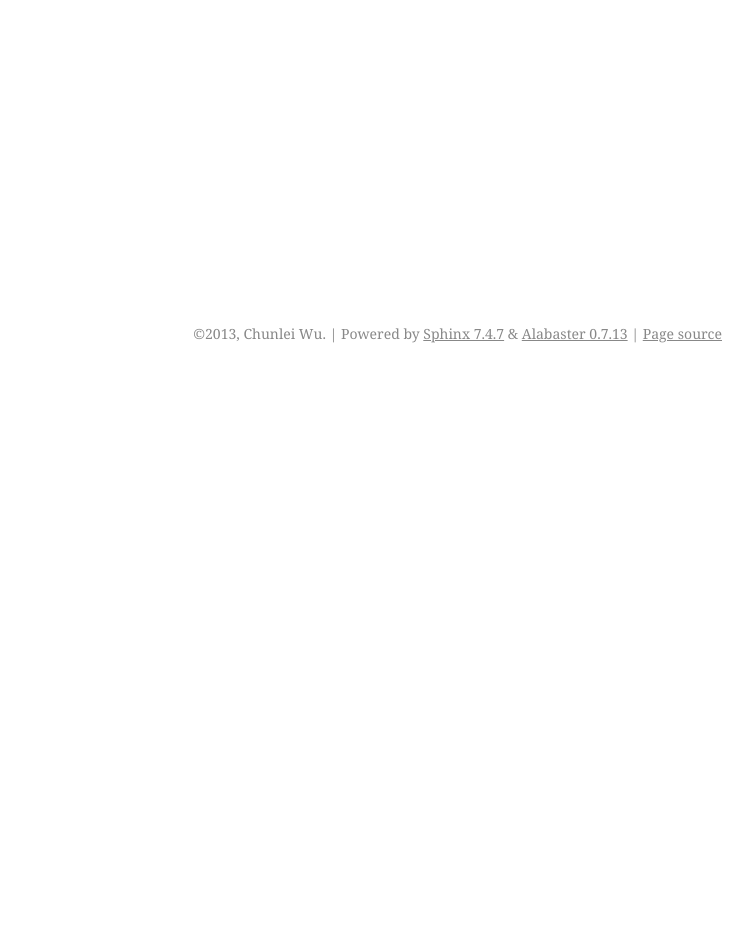
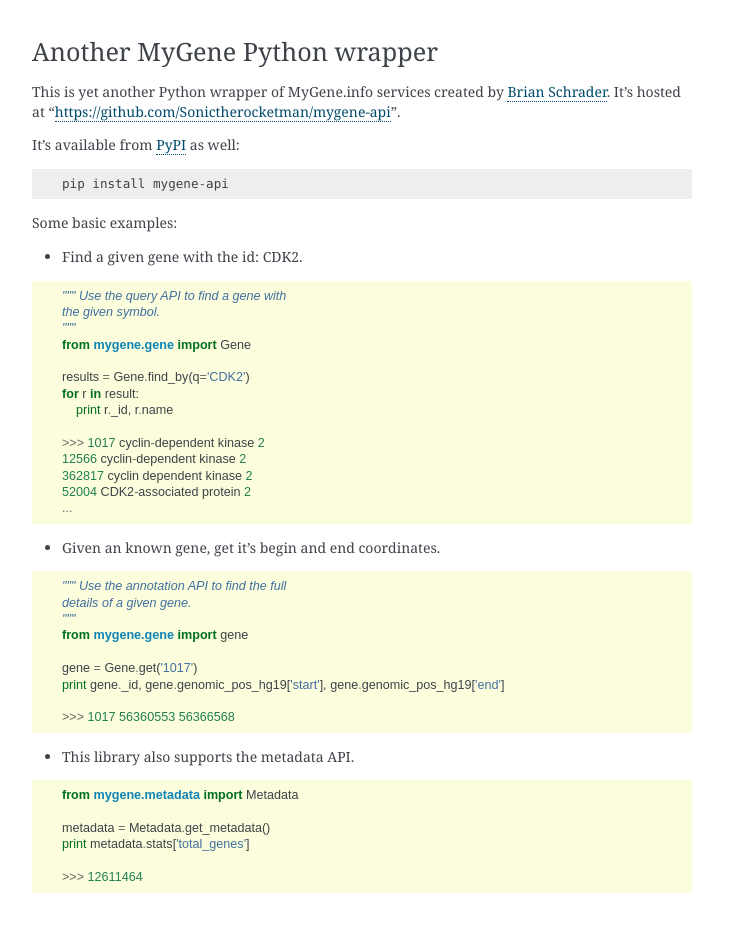
Before and after one commit to biothings/mygene.info, a Sphinx documentation site: the page built from docs/doc/packages.rst, in a window 1280 px wide and 1400 px high, scrolled down 1300 px. Shown: the part 257-1189 px from the top of the window, without its empty margins (388-1141 px from the left). Built offline with Sphinx 7.4.7, drawn with Linux system fonts in a browser that asks for light colours; some web fonts are replaced; before the commit the page ends 1930 px from its top, so only the background shows below that; some of the changed text lies outside the part shown.

Commit message:
packages.rst edited online with Bitbucket

```diff
--- a/docs/doc/packages.rst
+++ b/docs/doc/packages.rst
@@ -67,6 +67,65 @@
     <iframe width="100%" height="400" src="http://jsfiddle.net/frm3X/embedded/js,resources,html,result/presentation/" allowfullscreen="allowfullscreen" frameborder="0"></iframe>
 
 
+
+Another MyGene Python wrapper
+------------------------------
+This is yet another Python wrapper of MyGene.info services created by `Brian Schrader <http://brianschrader.com>`__. It's hosted at "https://github.com/Sonictherocketman/mygene-api".
+
+It's available from `PyPI <https://pypi.python.org/pypi/mygene-api>`__ as well::
+
+    pip install mygene-api
+
+
+Some basic examples:
+
+*  Find a given gene with the id: CDK2.
+
+.. code-block :: python
+
+    """ Use the query API to find a gene with
+    the given symbol.
+    """
+    from mygene.gene import Gene
+
+    results = Gene.find_by(q='CDK2')
+    for r in result:
+        print r._id, r.name
+
+    >>> 1017 cyclin-dependent kinase 2
+    12566 cyclin-dependent kinase 2
+    362817 cyclin dependent kinase 2
+    52004 CDK2-associated protein 2
+    ...
+
+
+*  Given an known gene, get it's begin and end coordinates.
+
+.. code-block :: python
+
+    """ Use the annotation API to find the full
+    details of a given gene.
+    """
+    from mygene.gene import gene
+
+    gene = Gene.get('1017')
+    print gene._id, gene.genomic_pos_hg19['start'], gene.genomic_pos_hg19['end']
+
+    >>> 1017 56360553 56366568
+
+
+*  This library also supports the metadata API.
+
+.. code-block :: python
+
+    from mygene.metadata import Metadata
+
+    metadata = Metadata.get_metadata()
+    print metadata.stats['total_genes']
+
+    >>> 12611464
+
+
 .. raw:: html
 
     <div id="spacer" style="height:300px"></div>
```
